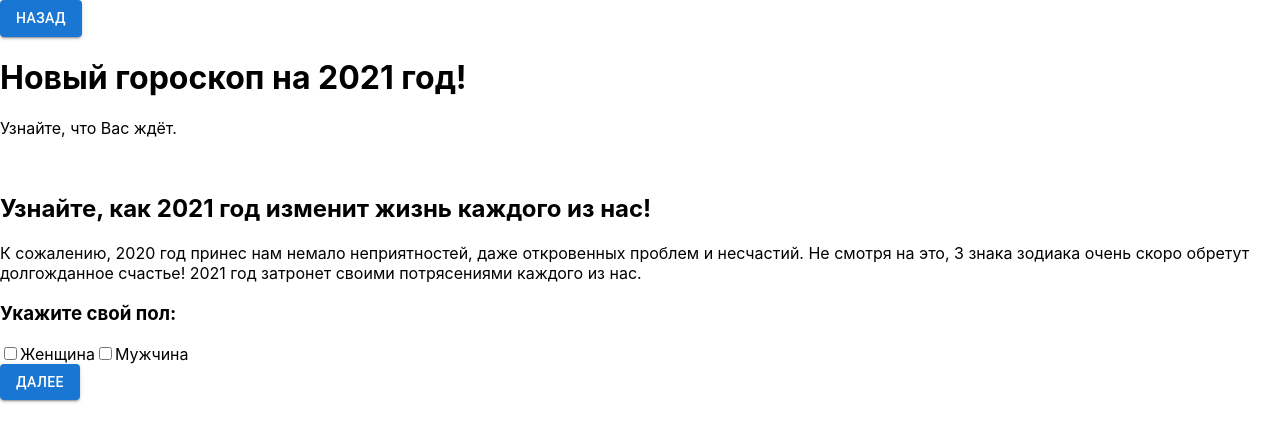
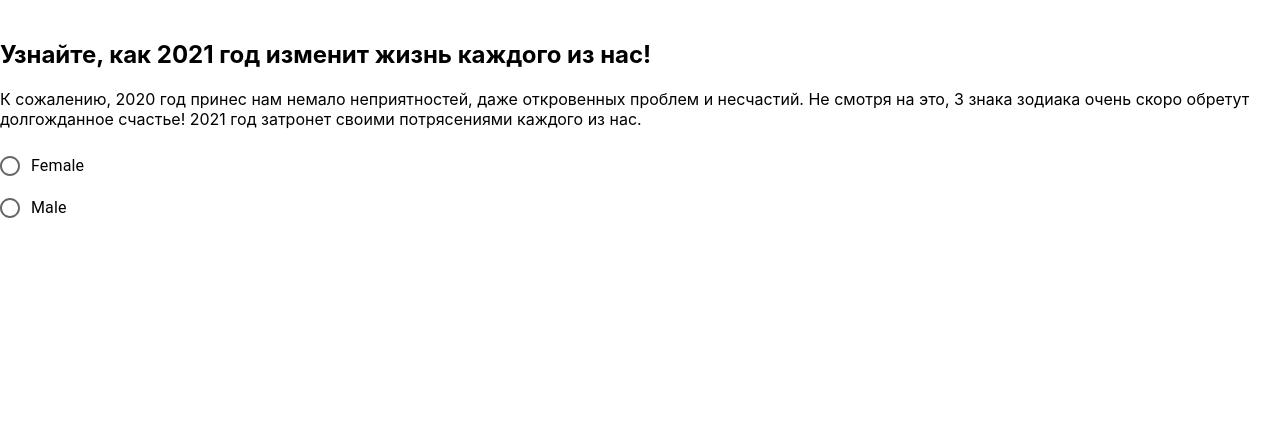
Before and after one commit to PawelYarko/goroskop, a React (Create React App) app: page / in a window 1280 px wide. Shown: the top 442 px of the page. Built offline with nearby package versions, Linux system fonts and the light colour scheme.

Commit message:
add miu and gobackbtn

```diff
--- a/package.json
+++ b/package.json
@@ -4,9 +4,9 @@
   "private": true,
   "homepage": "https://goitacademy.github.io/react-homework-template/",
   "dependencies": {
-    "@emotion/react": "^11.9.3",
-    "@emotion/styled": "^11.9.3",
-    "@mui/material": "^5.9.2",
+    "@emotion/react": "^11.10.0",
+    "@emotion/styled": "^11.10.0",
+    "@mui/material": "^5.10.1",
     "@testing-library/jest-dom": "^5.16.3",
     "@testing-library/react": "^12.1.4",
     "@testing-library/user-event": "^13.5.0",
--- a/src/components/App/App.jsx
+++ b/src/components/App/App.jsx
@@ -1,5 +1,5 @@
 import { Routes , Route, Navigate} from 'react-router-dom';
-import AppBar from '../AppBar/AppBar';
+// import AppBar from '../AppBar/AppBar';
 import Home from '../Home/Home';
 import Day from '../Day/Day';
 import Night from '../Night/Night';
@@ -10,7 +10,7 @@ import Birthday from '../Birthday/Birthday';
 export const App = () => {
   return (
     <>
-    <AppBar />
+    {/* <AppBar /> */}
     <Routes>
       <Route path="/" element={<Home/>}/>
       <Route path="/day" element={<Day/>}/>
--- a/src/components/ButtonBack/ButtonBack.jsx
+++ b/src/components/ButtonBack/ButtonBack.jsx
@@ -1,18 +1,16 @@
 import { useNavigate } from 'react-router-dom';
 import Button from '@mui/material/Button';
 
-const ButtonBack = () => {
-    const navigate = useNavigate();
+const ButtonBack = ({ to }) => {
+  const navigate = useNavigate();
+  const onGoBackButtonClick = e => {
+    navigate(to);
+  };
 
-    async function handleSubmit(e) {
-      e.preventDefault();
-      navigate(-1);
-    }
-
-    return(
-        <>
-        <Button onSubmit={handleSubmit} type="submit" variant="contained">Назад</Button>
-        </>
-    );
+  return (
+    <>
+      <Button onSubmit={onGoBackButtonClick} type="submit" variant="contained">Назад</Button>
+    </>
+  );
 }
 export default ButtonBack;
--- a/src/components/Day/Day.jsx
+++ b/src/components/Day/Day.jsx
@@ -1,33 +1,41 @@
-import { Link } from 'react-router-dom';
+import { Link, useLocation} from 'react-router-dom';
+import { useState } from 'react';
+import ButtonBack from '../ButtonBack/ButtonBack';
 import ButtonNext from '../ButtonNext/ButtonNext';
+import Radio from '@mui/material/Radio';
+import RadioGroup from '@mui/material/RadioGroup';
+import FormControlLabel from '@mui/material/FormControlLabel';
+import FormControl from '@mui/material/FormControl';
+import FormLabel from '@mui/material/FormLabel';
 import s from '../Home/Home.module.css';
 
 const Day = () => {
+  const[day, setDay] = useState(null);
 
+  const location = useLocation();
+
+  const backLinkHref = location.state?.from ?? "/";
 return(
-    <>
+  <>
+    <ButtonBack to={backLinkHref} />
     <span>Loader</span>
-    <form >
-          <h3>В какое время суток Вы чувствуете себя наиболее комфортно?</h3>
-          <label>
-            <input type="radio"/>
-            Утро
-          </label>
-          <label>
-            <input type="radio"/>
-            Ночь
-          </label>
-          <label>
-            <input type="radio"/>
-            Вечер
-          </label>
-          <label>
-            <input type="radio"/>
-            День
-          </label>
-      </form>
-      <Link className={s.button} to="/day"><ButtonNext/></Link>
-    </>
+    <h3>В какое время суток Вы чувствуете себя наиболее комфортно?</h3>
+    <FormControl>
+      <FormLabel id="demo-radio-buttons-group-label" />
+      <RadioGroup
+        aria-labelledby="demo-radio-buttons-group-label"
+        defaultValue="female"
+        name="radio-buttons-group"
+        onChange={(e) => setDay(e.target.value)}
+      >
+        <FormControlLabel value="Утро" control={<Radio />} label="Утро" />
+        <FormControlLabel value="Ночь" control={<Radio />} label="Ночь" />
+        <FormControlLabel value="Вечер" control={<Radio />} label="Вечер" />
+        <FormControlLabel value="День" control={<Radio />} label="День" />
+      </RadioGroup>
+    </FormControl>
+  {day && <Link className={s.button} to="/night"><ButtonNext/></Link>}
+  </>
 );
 }
 export default Day;
--- a/src/components/Home/Home.jsx
+++ b/src/components/Home/Home.jsx
@@ -1,20 +1,15 @@
 import { Link } from 'react-router-dom';
-import {useState} from 'react';
+import { useState } from 'react';
+import Radio from '@mui/material/Radio';
+import RadioGroup from '@mui/material/RadioGroup';
+import FormControlLabel from '@mui/material/FormControlLabel';
+import FormControl from '@mui/material/FormControl';
+import FormLabel from '@mui/material/FormLabel';
 import ButtonNext from '../ButtonNext/ButtonNext';
 import s from './Home.module.css';
 
 const Home = () => {
-  const[gender, setGender] = useState(null);
-  const[checked, setChecked] = useState(false);
-
-  const handleGenderChange = (e) =>{
-    e.preventDefault();
-    setChecked(!checked);
-    if(checked){
-      setGender(e.target.value);
-      console.log(gender)
-    }
-  }
+  const [gender, setGender] = useState(null);
     return (
       <>
       <img src="" alt=""/>
@@ -22,19 +17,19 @@ const Home = () => {
       <p>К сожалению, 2020 год принес нам немало неприятностей, даже откровенных проблем и несчастий.
           Не смотря на это, 3 знака зодиака очень скоро обретут долгожданное счастье!
           2021 год затронет своими потрясениями каждого из нас.</p>
-      <form onChange={handleGenderChange}>
-          <h3>Укажите свой пол:</h3>
-          <label>
-            <input type="checkbox" checked={checked}  value="female"/>
-            Женщина
-          </label>
-          <label>
-            <input type="checkbox" checked={checked} value="male"/>
-            Мужчина
-          </label>
-      </form>
-
-       <Link className={s.button} to="/day"><ButtonNext/></Link>
+      <FormControl>
+      <FormLabel id="demo-radio-buttons-group-label" />
+      <RadioGroup
+        aria-labelledby="demo-radio-buttons-group-label"
+        defaultValue="female"
+        name="radio-buttons-group"
+        onChange={(e) => setGender(e.target.value)}
+      >
+        <FormControlLabel control={<Radio />}value="Женщина" label="Female" />
+        <FormControlLabel control={<Radio />} value="Мужчина" label="Male" />
+      </RadioGroup>
+    </FormControl>
+    {gender && <Link className={s.button} to="/day"><ButtonNext/></Link>}
       </>
     );
   };
```
Also changed, not shown: 1 other file (tests, documents, lock files or other folders).
